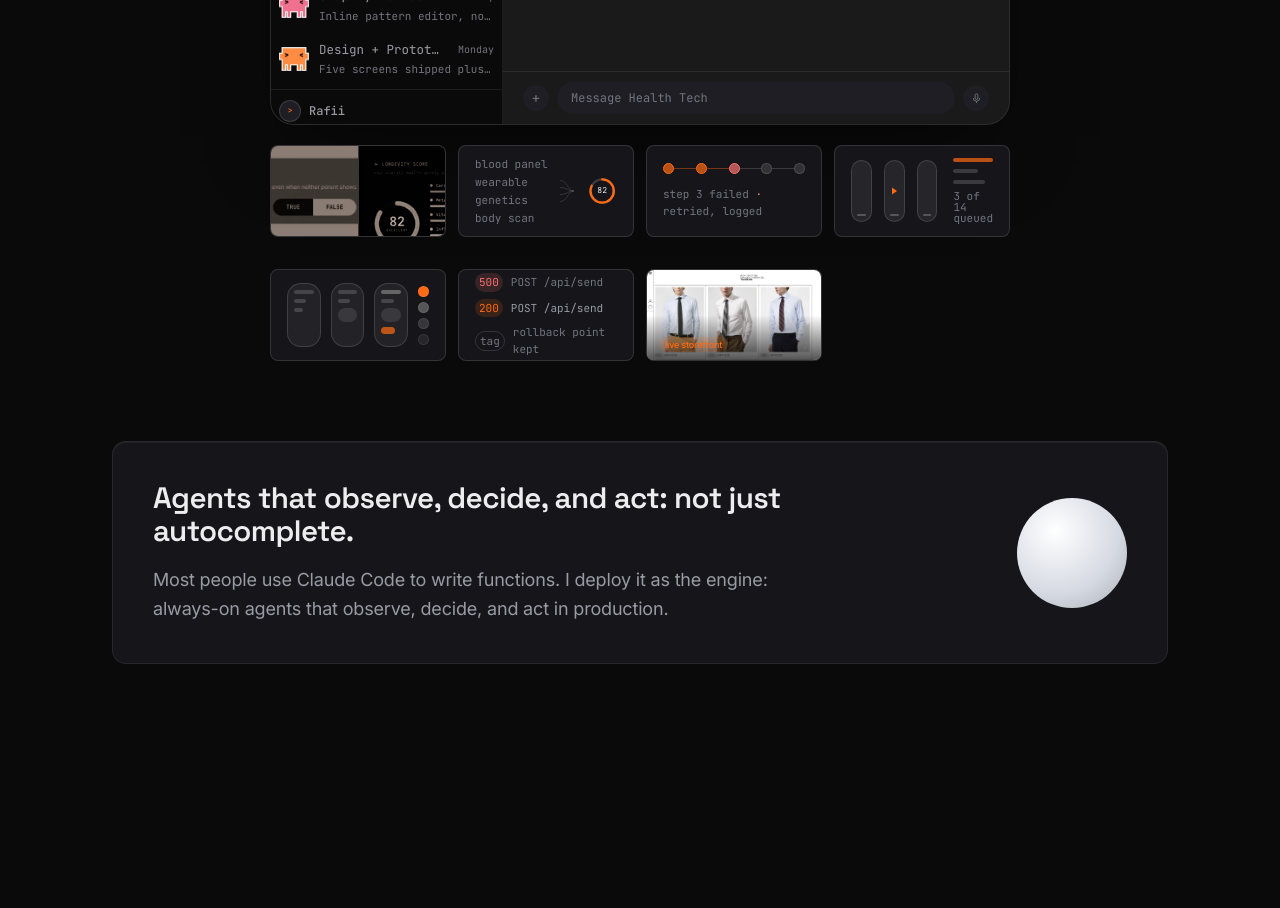
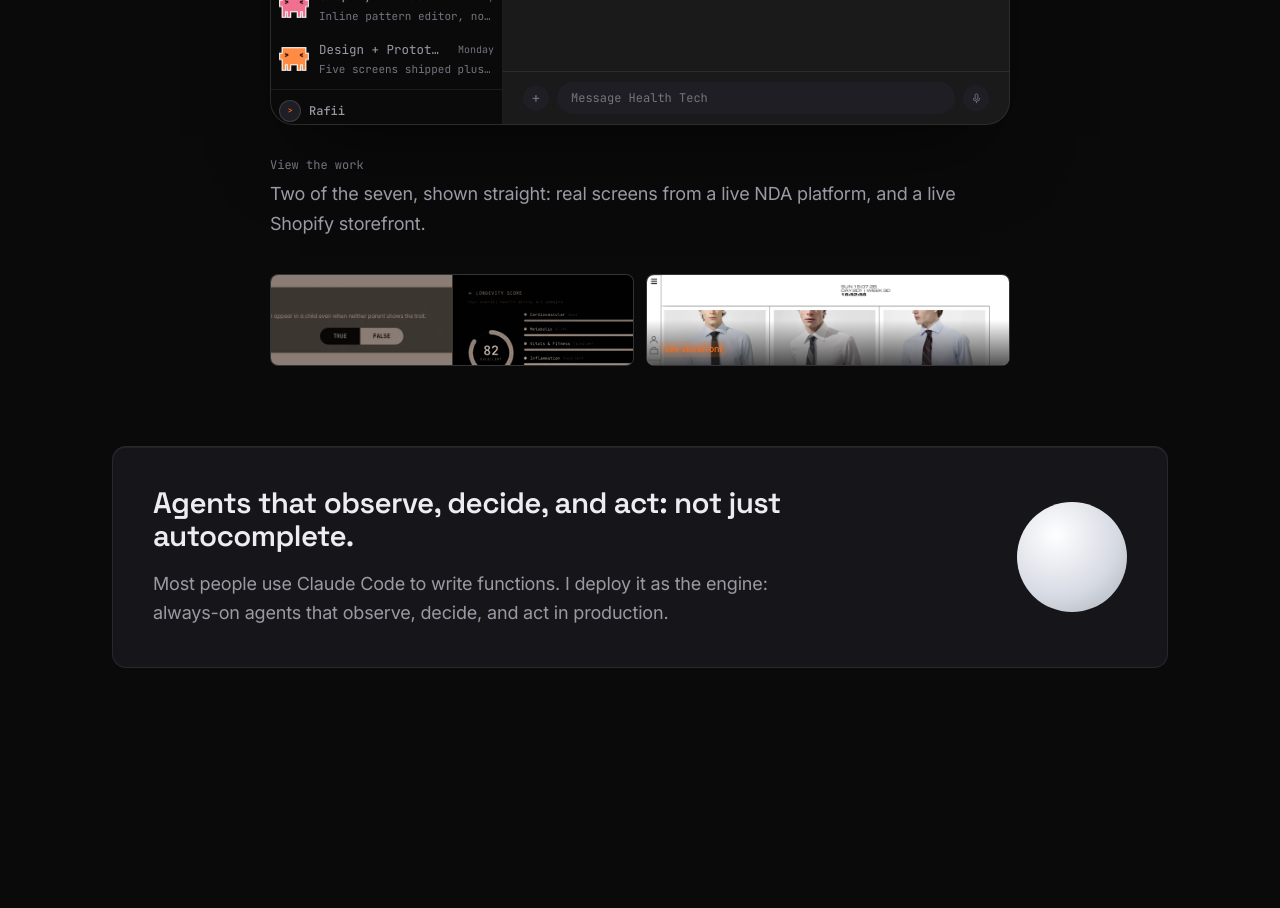
Before and after one commit to rafiimanggala/porto-web, a Next.js app: page / in a window 1280 px wide. Shown: the part 1220-2128 px from the top of the page. Built offline with nearby package versions, Linux system fonts and the light colour scheme.

Commit message:
fix: trim hero preview to the two real-screenshot cards only
Drop the 5 decorative previews (AI Features, Automation, AI Video,
Design, Live Fixes) from the hero strip; keep only Full-Stack and
Shopify, the two backed by actual screenshots, under a "View the
work" label with a one-line description.

```diff
--- a/src/app/page.tsx
+++ b/src/app/page.tsx
@@ -13,7 +13,6 @@ import LineMask from "@/components/ui/LineMask";
 import Scramble from "@/components/ui/Scramble";
 import Magnetic from "@/components/ui/Magnetic";
 import { profile } from "@/data/portfolio";
-import { skills } from "@/data/skills";
 
 export const metadata: Metadata = {
   title: "Rafii Manggala · Web apps, AI features, automation",
@@ -79,10 +78,16 @@ export default function Home() {
         <Reveal delay={0.2}>
           <div className="mx-auto mt-[88px] max-w-[740px] text-left">
             <AgentThreads />
-            <div className="grid grid-cols-2 gap-3 sm:grid-cols-4">
-              {skills.map((s) => (
-                <SwitchboardPreview key={s.slug} slug={s.slug} />
-              ))}
+            <div className="mt-8">
+              <p className="mono text-xs text-mute">View the work</p>
+              <p className="t-body mt-1.5 text-dim">
+                Two of the seven, shown straight: real screens from a live NDA platform,
+                and a live Shopify storefront.
+              </p>
+              <div className="mt-4 grid grid-cols-2 gap-3">
+                <SwitchboardPreview slug="full-stack-product-build" />
+                <SwitchboardPreview slug="shopify-storefronts" />
+              </div>
             </div>
           </div>
         </Reveal>
```
